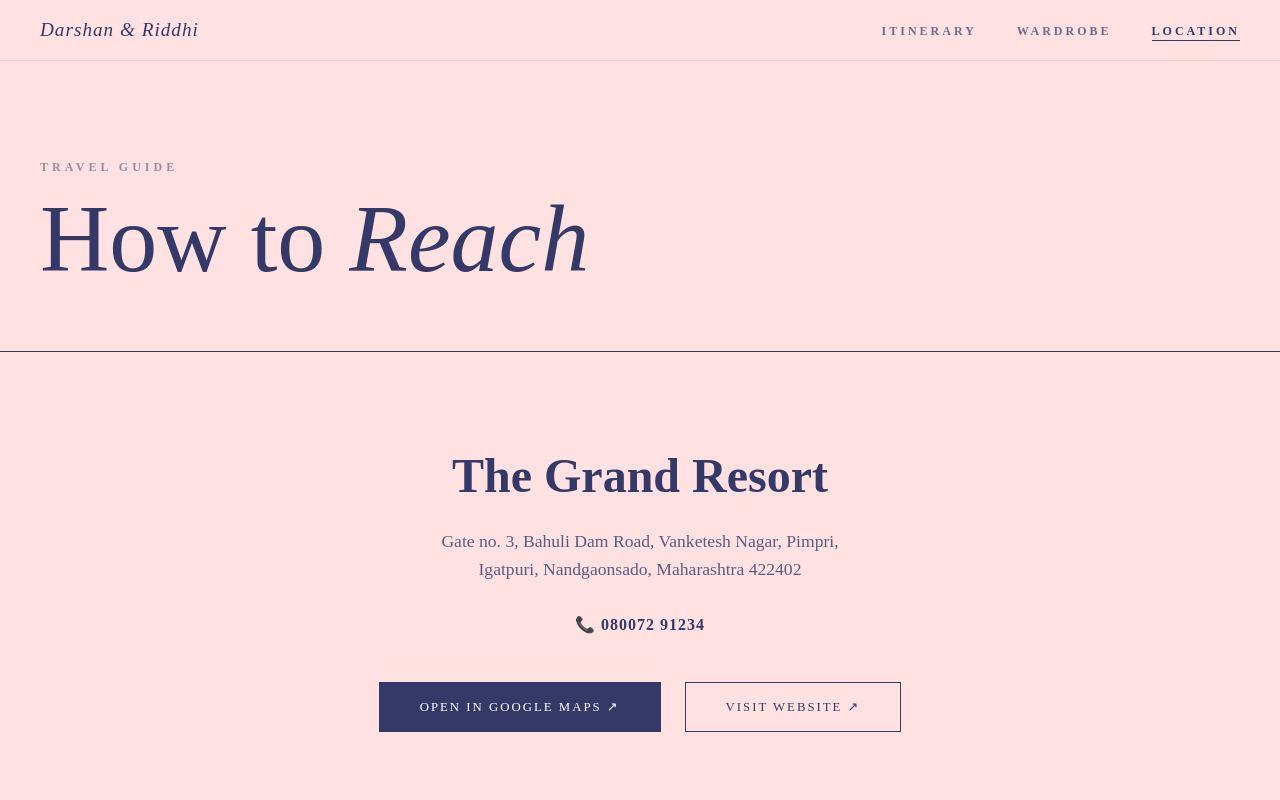
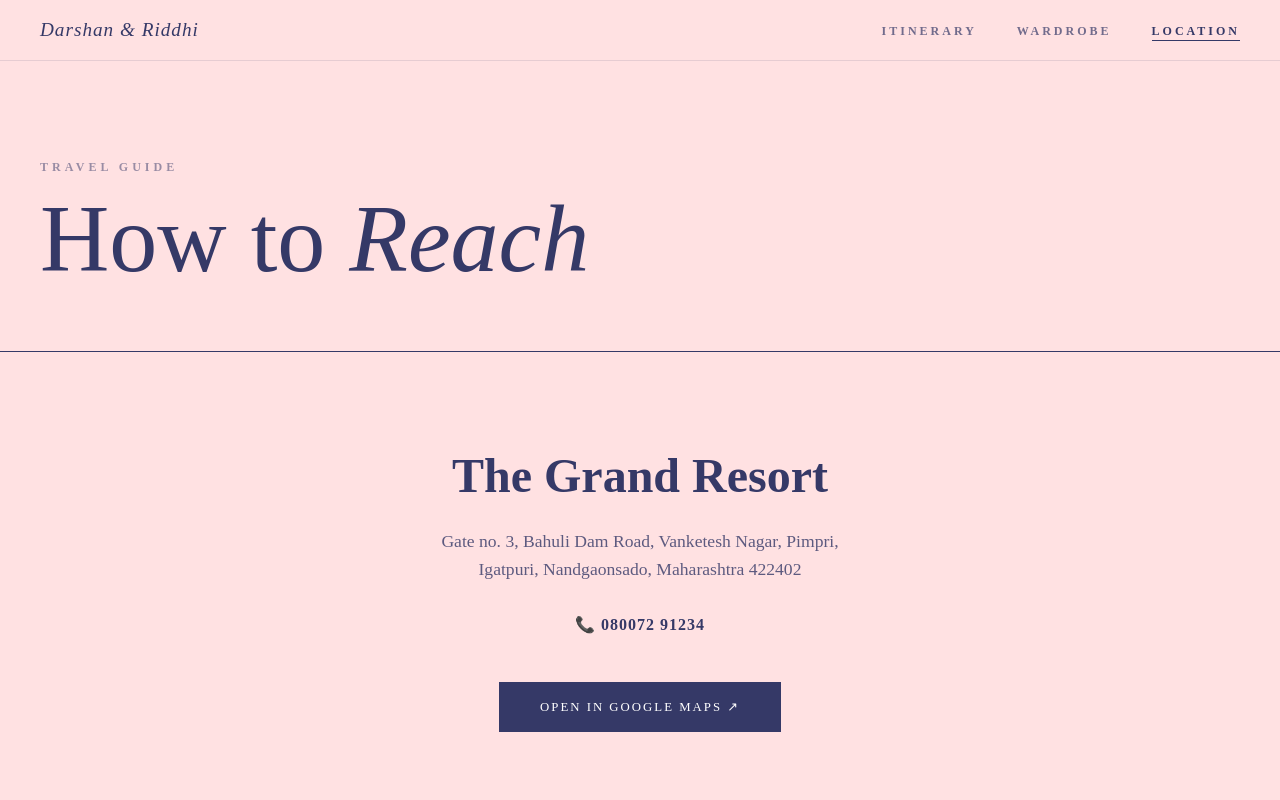
Before and after one commit to Darshanharia196/RSVP, a Next.js app: page /how-to-reach in a window 1280 px wide. Shown: the top 800 px of the page. Built offline with nearby package versions, Linux system fonts and the light colour scheme; a web font is replaced by a local one.

Commit message:
feat: finalize navigation rename and location page cleanup

```diff
--- a/src/app/how-to-reach/page.js
+++ b/src/app/how-to-reach/page.js
@@ -62,9 +62,6 @@ export default async function ReachPage() {
                         <a href={mapLink} target="_blank" rel="noopener noreferrer" className="btn-primary">
                             Open in Google Maps ↗
                         </a>
-                        <a href={resortLink} target="_blank" rel="noopener noreferrer" className="btn-secondary">
-                            Visit Website ↗
-                        </a>
                     </div>
                 </section>
 
```
